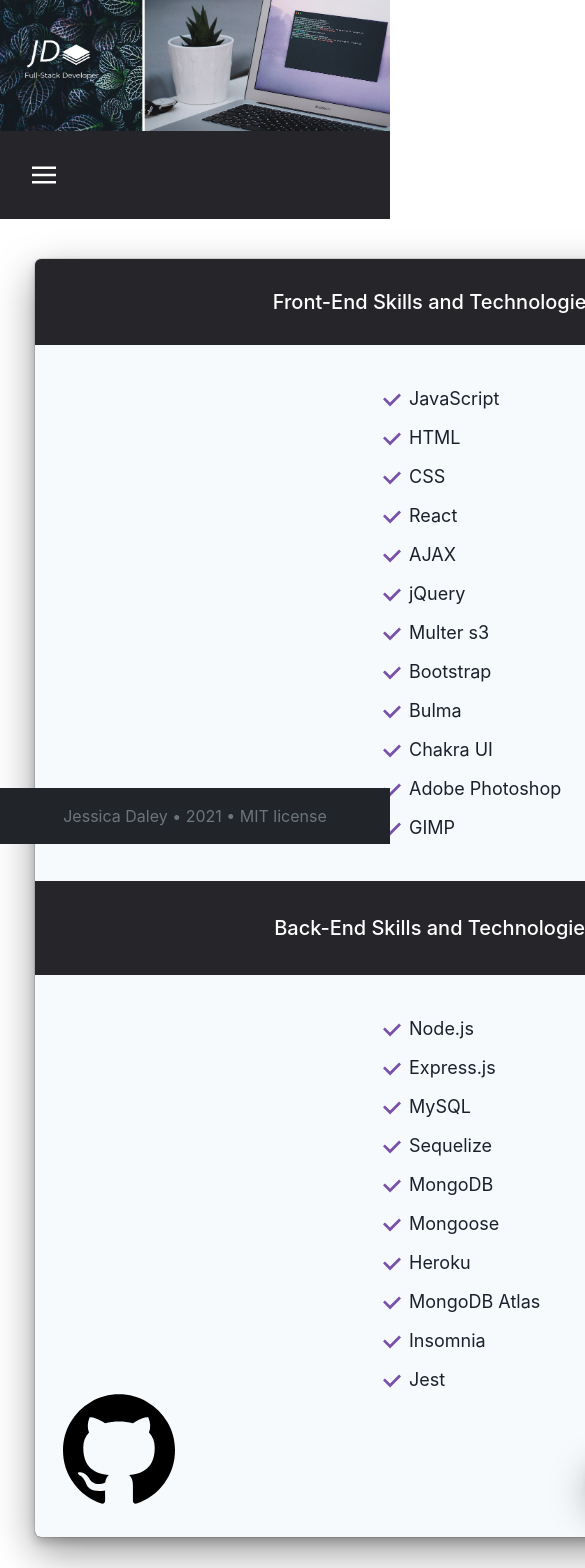
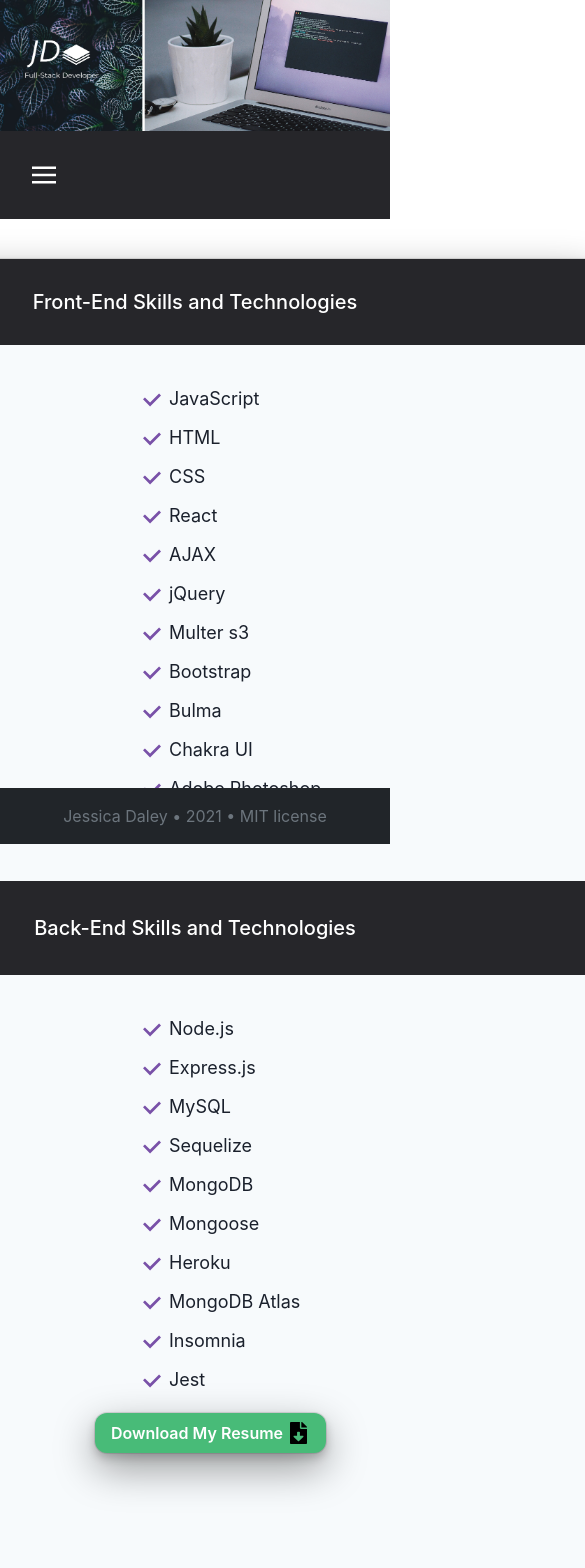
Before and after one commit to JessicaLDaley/my-portfolio, a React (Create React App) app: page /Resume in a window 390 px wide. Shown: the top 1568 px of the page, 585 px wide, since content can reach past the window. Built offline with nearby package versions, Linux system fonts and the light colour scheme.

Commit message:
made resume page responsive with media queries

```diff
--- a/src/components/pages/Resume.js
+++ b/src/components/pages/Resume.js
@@ -165,15 +165,13 @@
                             Jest
                         </ListItem>
                         </List>
-                    <Link>
-                        <a href="https://github.com/JessicaLDaley"><img  className="contactImg2" src={github_icon} alt="github icon" /></a>
-                    </Link>
+
                     <Button
 
-        ml="33rem"
+        ml="17rem"
 
-         mt="3"
-
+         mt="5"
+         className="resumebtn"
           bg={'green.400'}
           color={'white'}
           rounded={'xl'}
@@ -185,6 +183,9 @@
             bg: 'green.500',
           }}><Text mr="1">Download My Resume</Text> <a className="resumeLink" href={resumeDoc} target="_blank" rel="noreferrer"><img width="17rem"  className="downloadResume" src={downloadResume} alt="download icon" />
           </a></Button>
+          <Link>
+<a href="https://github.com/JessicaLDaley"><img  className="contactImg2" src={github_icon} alt="github icon" /></a>
+</Link>
 
                 </Box>
             </Box>
--- a/src/components/styles.css
+++ b/src/components/styles.css
@@ -90,8 +90,8 @@
 
   }
   .contactImg2 {
-    width:15%;
-    margin-bottom: -60px;
+    width:10%;
+    margin-bottom: ;
 
 }
 
@@ -102,3 +102,13 @@
 
     }
   }
+
+  @media screen and (min-width : 300px) and (max-width : 480px) {
+    .row1 {
+        float:left;
+      margin-right:30rem;
+
+
+
+    }
+  }
```
